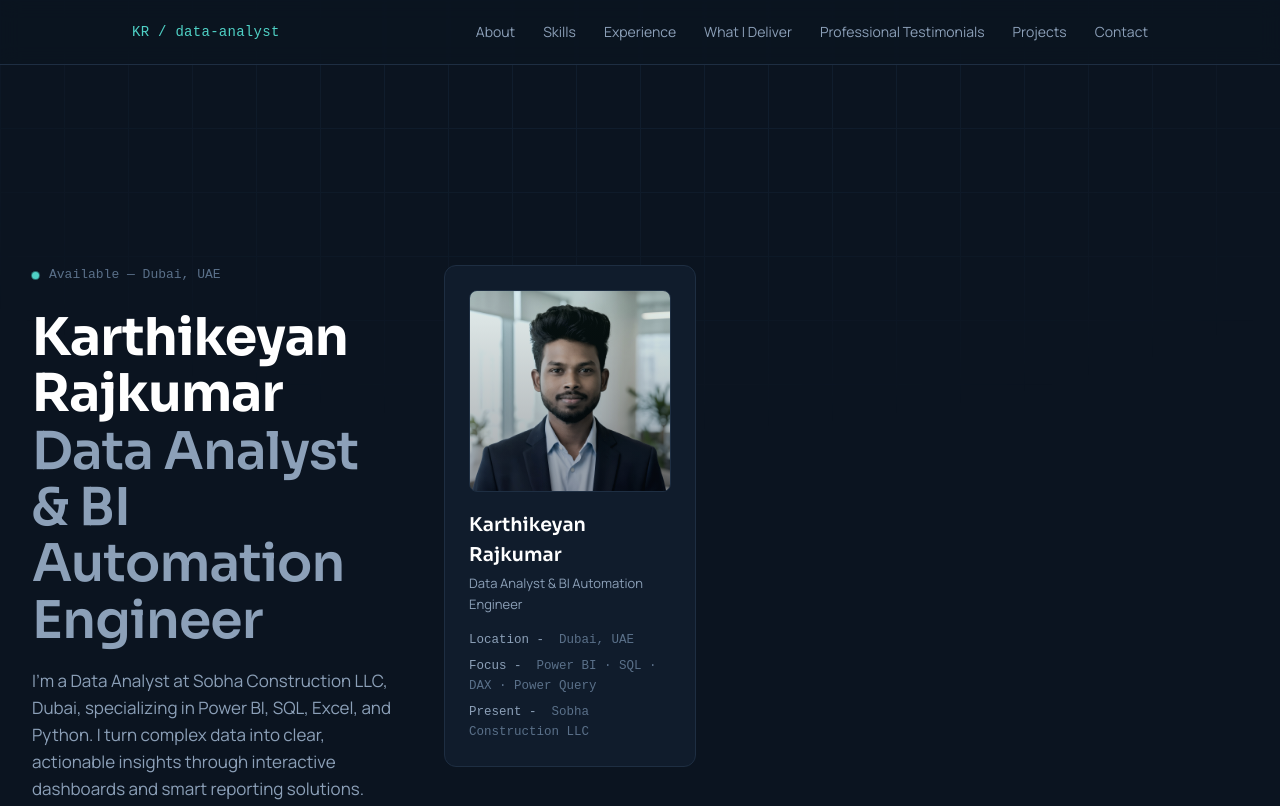
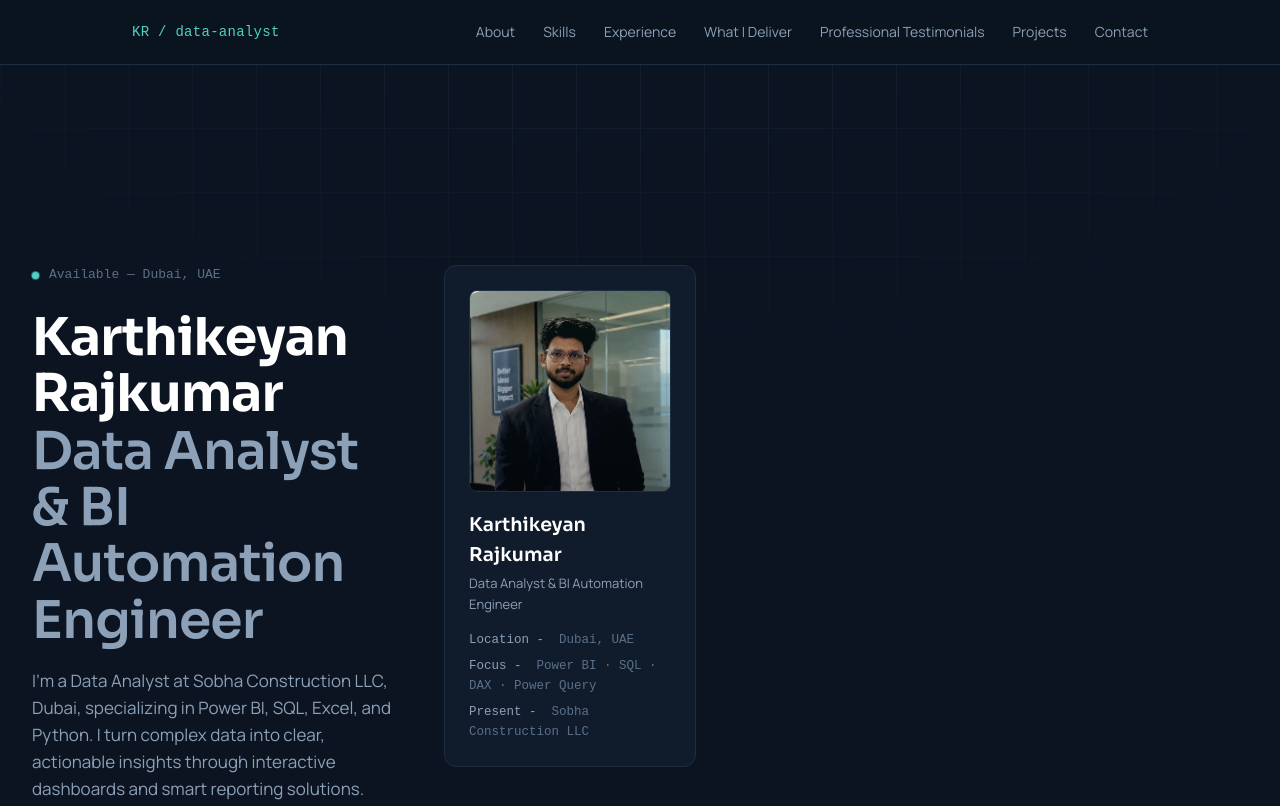
Before and after one commit to karthikeyan060/Karthikeyanportfolio, a plain HTML site: page index.html in a window 1280 px wide. Shown: the top 806 px of the page. Drawn offline with Linux system fonts and the light colour scheme.

Commit message:
Profile updated

```diff
--- a/index.html
+++ b/index.html
@@ -300,7 +300,7 @@
 				</div>
 				<div	class="hero-panel">
 						<div	class="avatar">
-								<img	src="Profile%20image/Karthik_Profile.jpeg"	alt="Karthikeyan	Rajkumar">
+								<img	src="Profile image/Updated_Karthik_Profile.jpeg"	alt="Karthikeyan	Rajkumar">
 						</div>
 						<div	class="panel-name">Karthikeyan	Rajkumar</div>
 						<div	class="panel-role">Data	Analyst	&amp;	BI Automation Engineer</div>
```
Also changed, not shown: Profile image/Updated_Karthik_Profile.jpeg (added).
